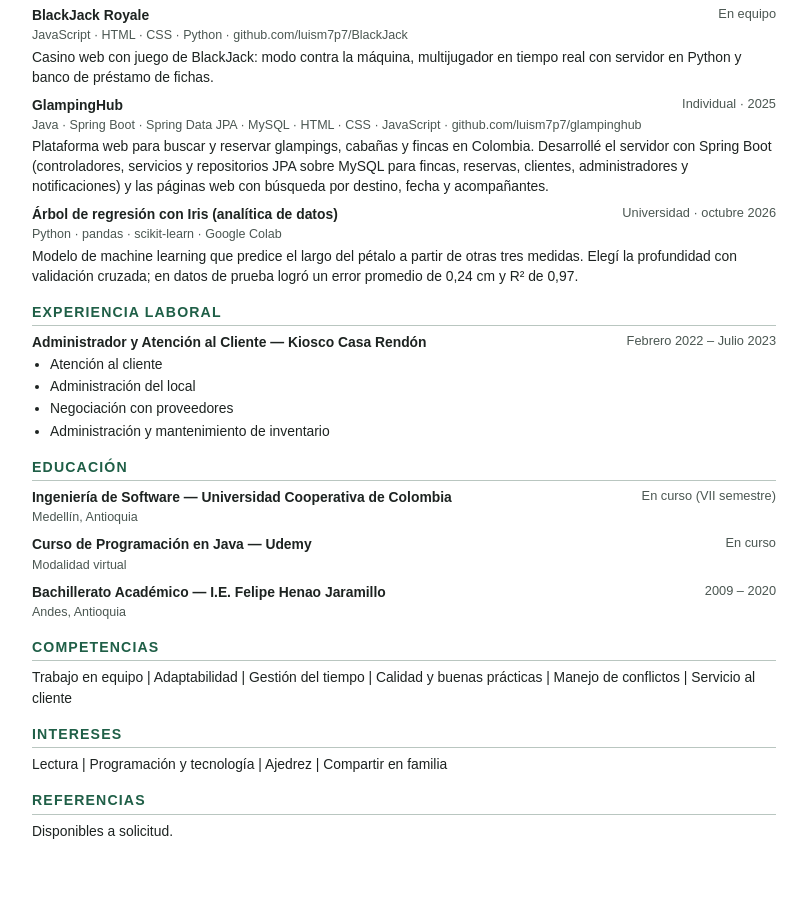
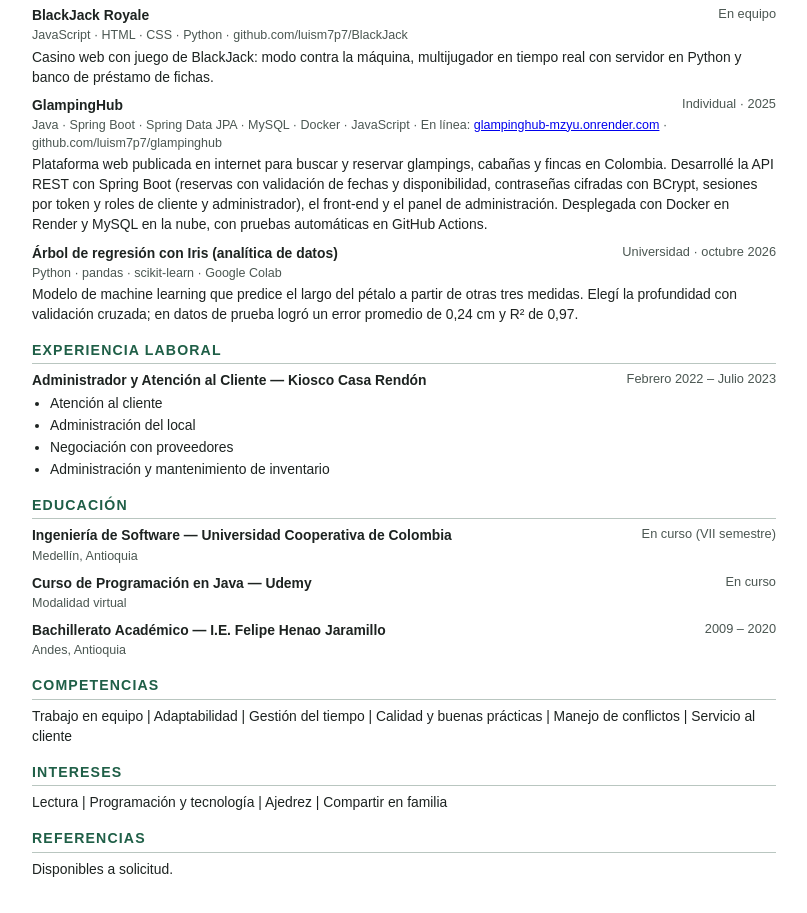
Before and after one commit to luism7p7/luism7p7.github.io, a plain HTML site: page cv/cv.html in a window 1280 px wide. Shown: the part 792-1705 px from the top of the page, without its empty margins (236-1043 px from the left). Before the commit the page ends 1679 px from the top, so only its background shows below. Drawn offline with Linux system fonts and the light colour scheme.

Commit message:
Hoja de vida: GlampingHub en línea con Spring Boot, Docker y CI

```diff
--- a/cv/cv.html
+++ b/cv/cv.html
@@ -69,8 +69,8 @@
   </div>
   <div class="item">
     <div class="item-h"><b>GlampingHub</b><span>Individual · 2025</span></div>
-    <p class="meta">Java · Spring Boot · Spring Data JPA · MySQL · HTML · CSS · JavaScript · github.com/luism7p7/glampinghub</p>
-    <p>Plataforma web para buscar y reservar glampings, cabañas y fincas en Colombia. Desarrollé el servidor con Spring Boot (controladores, servicios y repositorios JPA sobre MySQL para fincas, reservas, clientes, administradores y notificaciones) y las páginas web con búsqueda por destino, fecha y acompañantes.</p>
+    <p class="meta">Java · Spring Boot · Spring Data JPA · MySQL · Docker · JavaScript · En línea: <a href="https://glampinghub-mzyu.onrender.com">glampinghub-mzyu.onrender.com</a> · github.com/luism7p7/glampinghub</p>
+    <p>Plataforma web publicada en internet para buscar y reservar glampings, cabañas y fincas en Colombia. Desarrollé la API REST con Spring Boot (reservas con validación de fechas y disponibilidad, contraseñas cifradas con BCrypt, sesiones por token y roles de cliente y administrador), el front-end y el panel de administración. Desplegada con Docker en Render y MySQL en la nube, con pruebas automáticas en GitHub Actions.</p>
   </div>
   <div class="item">
     <div class="item-h"><b>Árbol de regresión con Iris (analítica de datos)</b><span>Universidad · octubre 2026</span></div>
```
Also changed, not shown: 1 other file.
